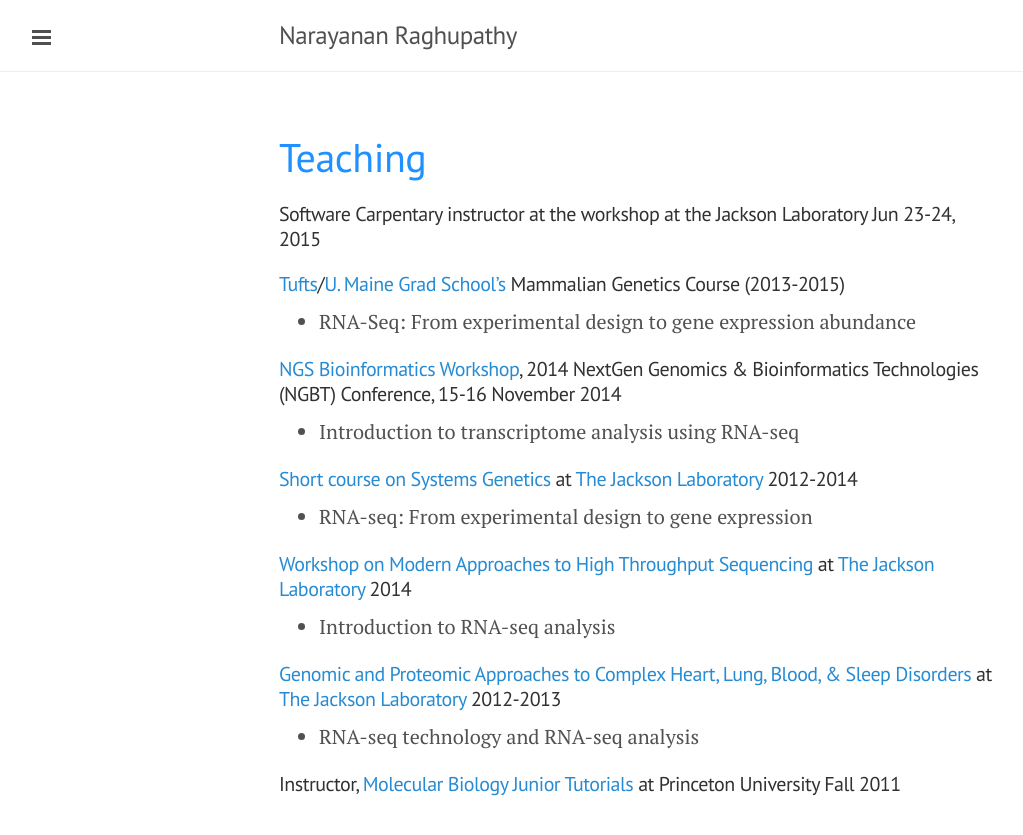
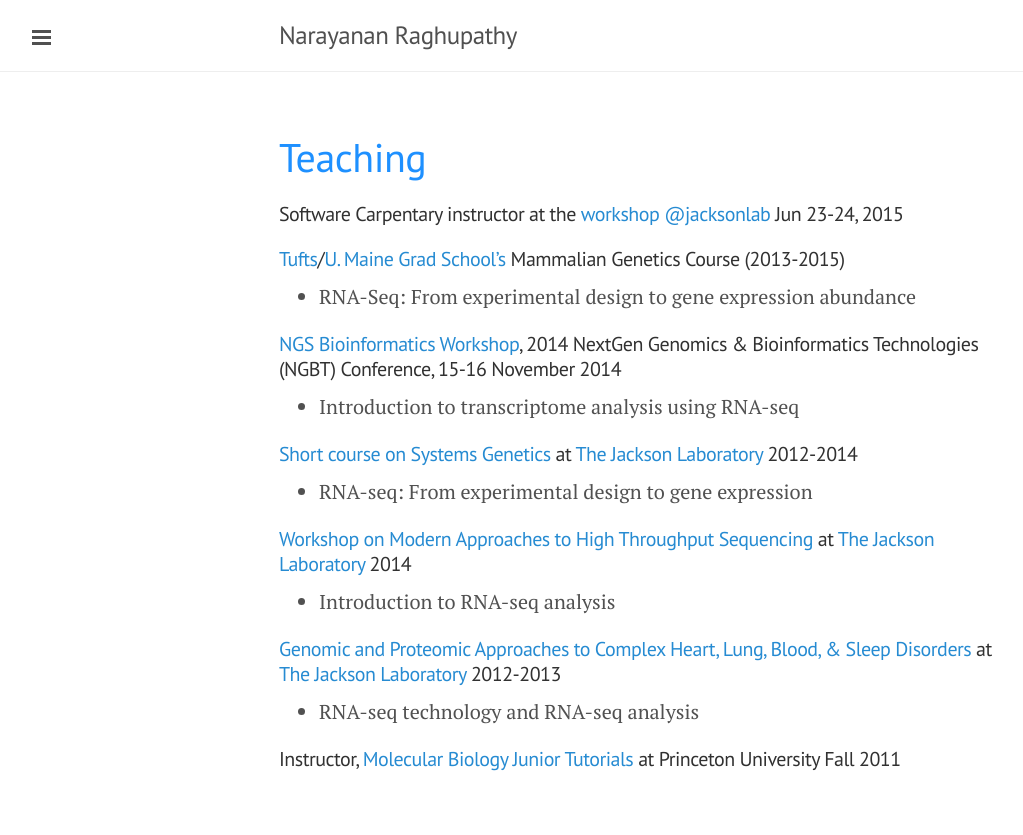
Before and after one commit to narayananr/narayananr.github.io, a Jekyll site: the page built from teaching.md, in a window 1280 px wide. Shown: the top 835 px of the page, without its empty margins (1-1024 px from the left). Built offline with Jekyll 4.4.1, drawn with Linux system fonts in a browser that asks for light colours; Markdown is read by kramdown in place of the engine named in the settings.

Commit message:
added the software carpentary workshop

```diff
--- a/teaching.md
+++ b/teaching.md
@@ -2,7 +2,7 @@
 layout: page
 title: <font color="DodgerBlue">Teaching</font>
 ---
-#### Software Carpentary instructor at the workshop at the Jackson Laboratory Jun 23-24, 2015
+#### Software Carpentary instructor at the [workshop @jacksonlab](http://smcclatchy.github.io/2015-06-23-jackson/) Jun 23-24, 2015
 ####[Tufts](http://sackler.tufts.edu/Academics/Degree-Programs/PhD-Programs/Mammalian-Genetics-at-JAX)/[U. Maine Grad School's](http://gsbse.umaine.edu/) Mammalian Genetics Course (2013-2015)
 * RNA-Seq: From experimental design to gene expression abundance
 
```
